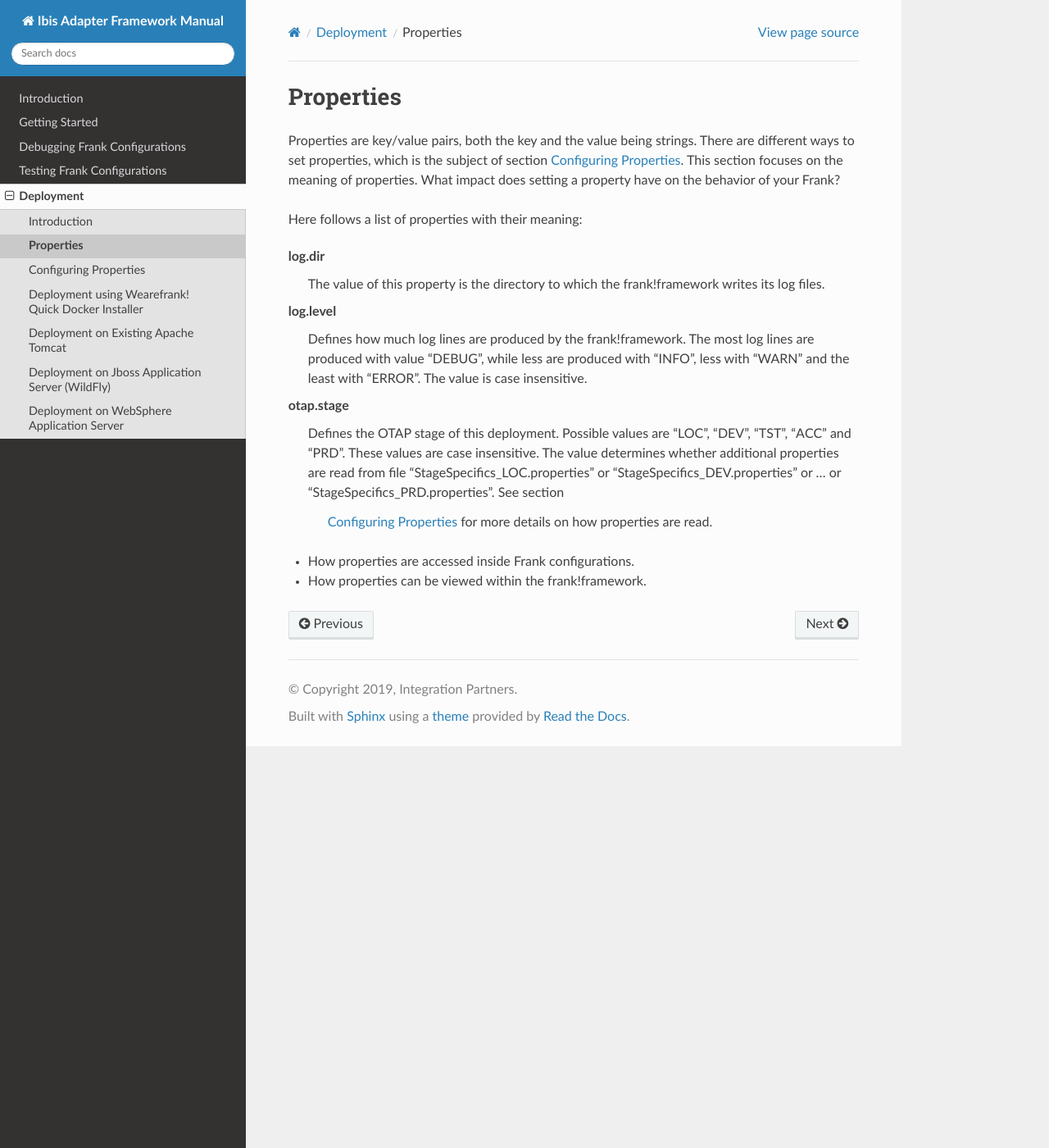
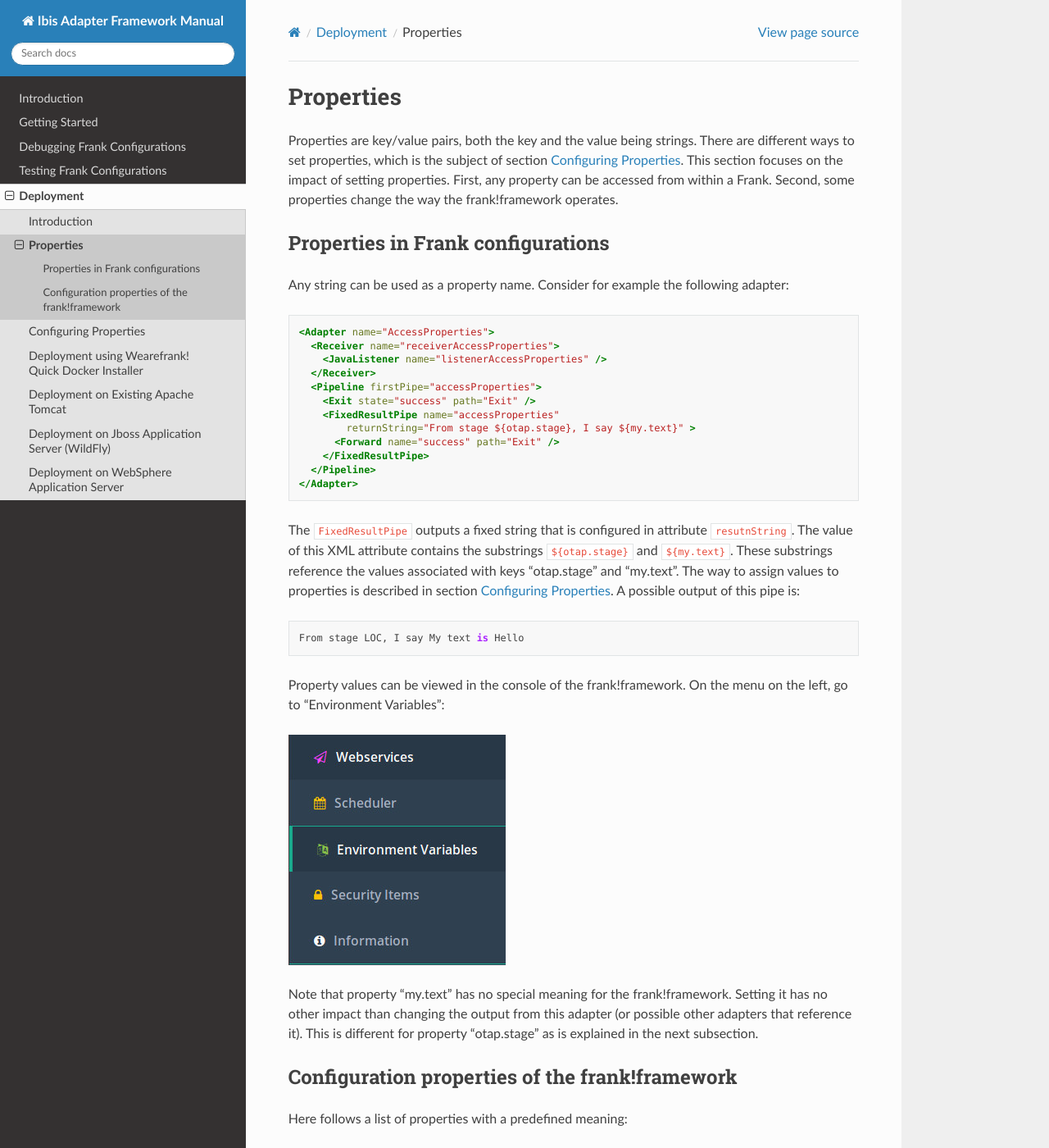
Before and after one commit to frankframework/frank-manual, a Sphinx documentation site: the page built from docs/source/deploying/properties.rst, in a window 1280 px wide and 1400 px high. Shown: the whole window at 82% size. Built offline with Sphinx 7.4.7 and the Read the Docs theme 2.0.0, drawn with Linux system fonts in a browser that asks for light colours; some of the changed text lies outside the part shown.

Commit message:
Explain meaning of properties

```diff
--- a/docs/source/deploying/properties.rst
+++ b/docs/source/deploying/properties.rst
@@ -5,11 +5,56 @@ Properties
 
 Properties are key/value pairs, both the key and the value being strings. There are
 different ways to set properties, which is the subject of section
-:ref:`deploymentConfigureProperties`. This section focuses on the meaning of
-properties. What impact does setting a property have on the behavior of
-your Frank?
+:ref:`deploymentConfigureProperties`. This section focuses on the impact of
+setting properties. First, any property can be accessed from within a Frank. Second, some
+properties change the way the frank!framework operates.
 
-Here follows a list of properties with their meaning:
+
+Properties in Frank configurations
+----------------------------------
+
+Any string can be used as a property name. Consider
+for example the following adapter:
+
+.. code-block:: XML
+
+   <Adapter name="AccessProperties">
+     <Receiver name="receiverAccessProperties">
+       <JavaListener name="listenerAccessProperties" />
+     </Receiver>
+     <Pipeline firstPipe="accessProperties">
+       <Exit state="success" path="Exit" />
+       <FixedResultPipe name="accessProperties"
+           returnString="From stage ${otap.stage}, I say ${my.text}" >
+         <Forward name="success" path="Exit" />
+       </FixedResultPipe>
+     </Pipeline>
+   </Adapter>
+
+The ``FixedResultPipe`` outputs a fixed string that is configured
+in attribute ``resutnString``. The value of this XML attribute
+contains the substrings ``${otap.stage}`` and ``${my.text}``.
+These substrings reference the values associated with keys "otap.stage"
+and "my.text". The way to assign values to properties is described in section
+:ref:`deploymentConfigureProperties`. A possible output of this pipe is: ::
+
+  From stage LOC, I say My text is Hello
+
+Property values can be viewed in the console of the frank!framework. On
+the menu on the left, go to "Environment Variables":
+
+.. image:: viewProperties.jpg
+
+Note that property "my.text" has no special meaning for the
+frank!framework. Setting it has no other impact than changing
+the output from this adapter (or possible other adapters
+that reference it). This is different for property "otap.stage"
+as is explained in the next subsection.
+
+Configuration properties of the frank!framework
+-----------------------------------------------
+
+Here follows a list of properties with a predefined meaning:
 
 log.dir
   The value of this property is the directory to which the frank!framework
@@ -21,15 +66,22 @@ log.level
   are produced with "INFO", less with "WARN" and the least
   with "ERROR". The value is case insensitive.
 
+jdbc.convertFieldnamesToUppercase
+  Can be "true" or "false" (the default). When true, all field names and
+  table names of a database are automatically converted to upper case. For example,
+  a query "SELECT id FROM booking" is interpreted as "SELECT ID FROM BOOKING"
+
+jdbc.migrator.active
+  Can be "true" or "false" (the default). When true, database initialization
+  is switched on. The default behavior is to do this with LiquiBase, see
+  https://www.liquibase.org/. With LiquiBase, the file
+  "classes/DatabaseChangelog.xml" in your project directory is executed.
+
 otap.stage
-  Defines the OTAP stage of this deployment. Possible values are "LOC",
+  Defines the DTAP stage of this deployment. Possible values are "LOC",
   "DEV", "TST", "ACC" and "PRD". These values are case insensitive. The
   value determines whether additional properties are read from file
   "StageSpecifics_LOC.properties" or "StageSpecifics_DEV.properties" or
   ... or "StageSpecifics_PRD.properties". See section
-   :ref:`deploymentConfigureProperties` for more details on how properties
-   are read.
-
-
-* How properties are accessed inside Frank configurations.
-* How properties can be viewed within the frank!framework.
+  :ref:`deploymentConfigureProperties` for more details on how properties
+  are read.
```
Also changed, not shown: docs/source/deploying/viewProperties.jpg (added), 3 other files.
